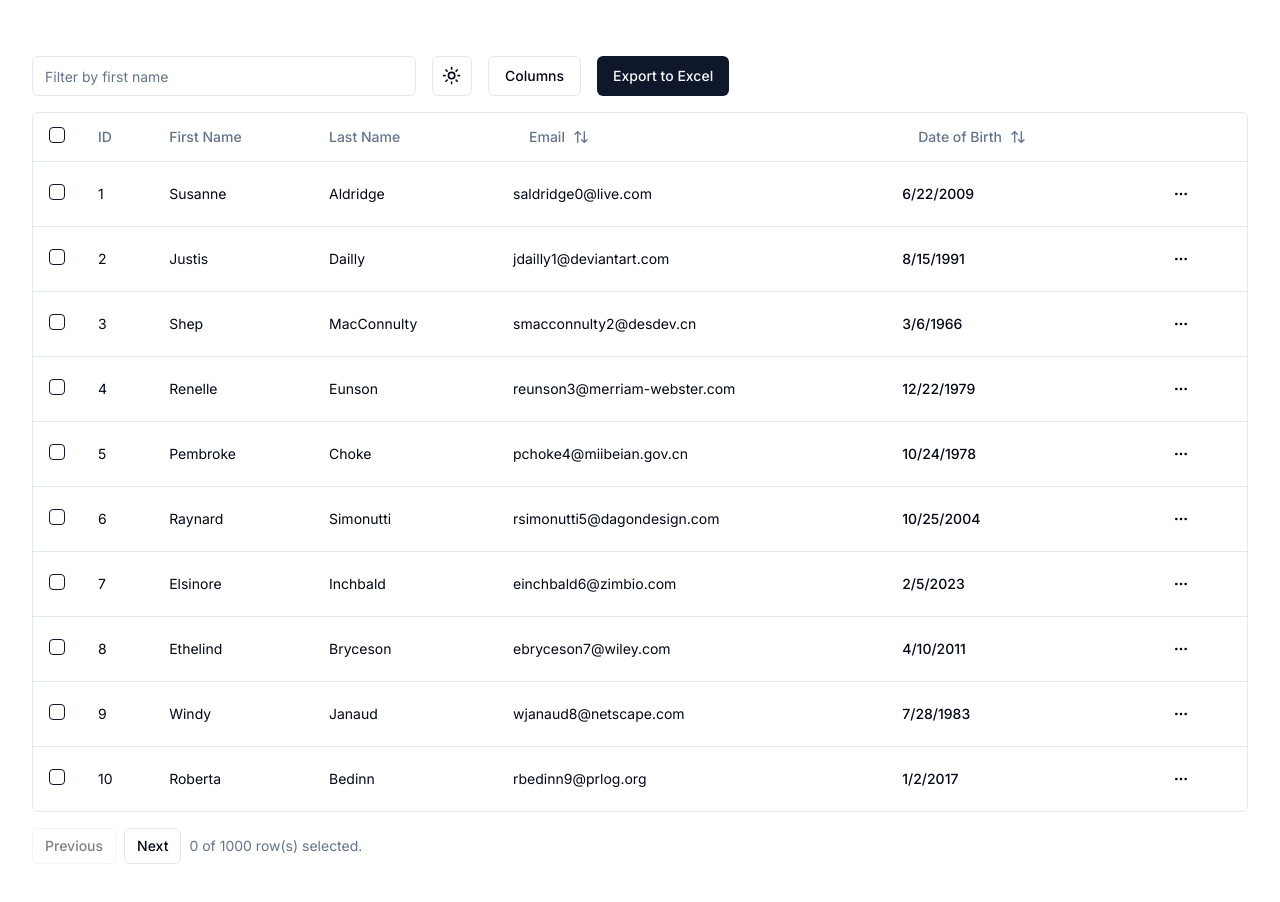
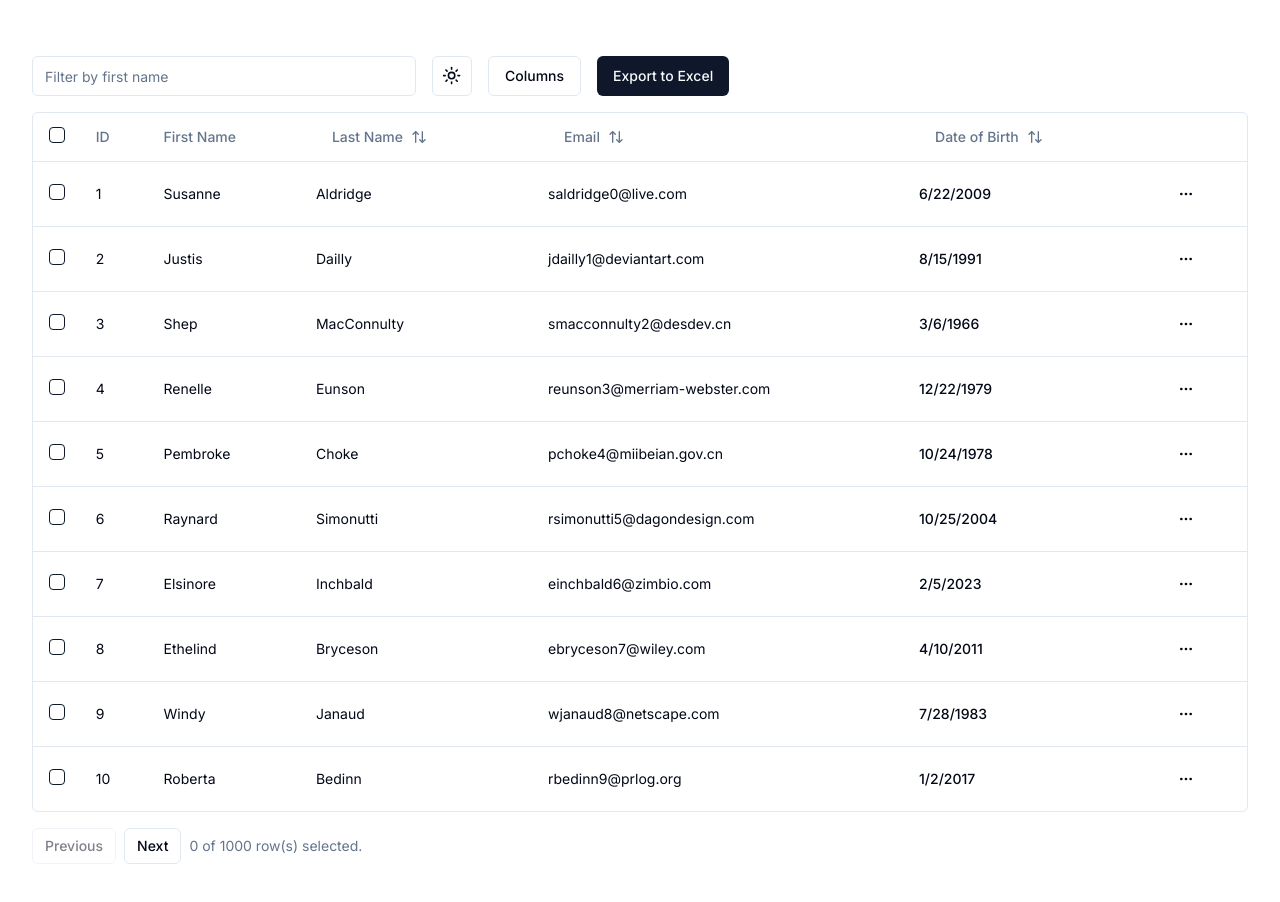
Before and after one commit to roseylikeme/shadcn-ui-table, a Next.js app: page /people in a window 1280 px wide. Shown: the top 902 px of the page. Built offline with nearby package versions, Linux system fonts and the light colour scheme.

Commit message:
sortable last name

```diff
--- a/src/app/people/columns.tsx
+++ b/src/app/people/columns.tsx
@@ -47,7 +47,17 @@ export const columns: ColumnDef<Person>[] = [
     },
     {
         accessorKey: "last_name",
-        header: "Last Name",
+        header: ({ column }) => {
+            return (
+                <Button
+                    variant='ghost'
+                    onClick={()=> column.toggleSorting(column.getIsSorted() === "asc")}
+                >
+                    Last Name
+                    <ArrowUpDown className="ml-2 h-4 w-4"/>
+                </Button>
+            )
+        }
     },
     {
         accessorKey: "email",
```
